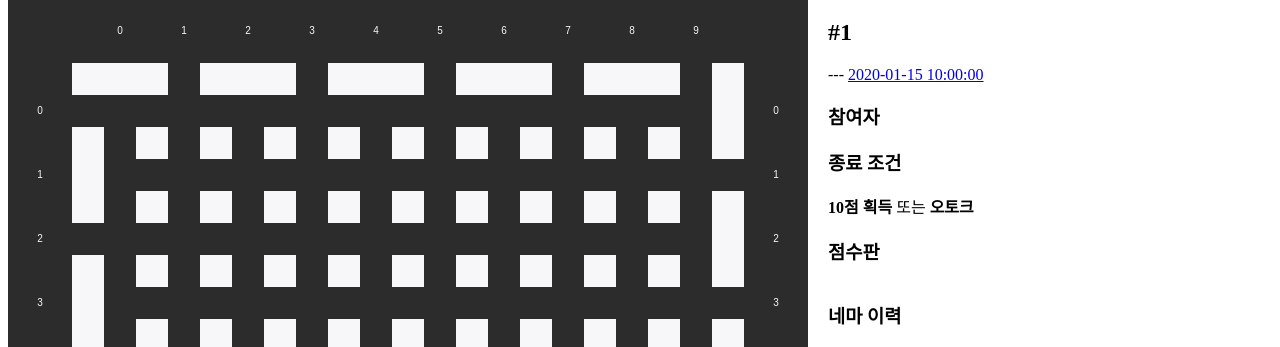
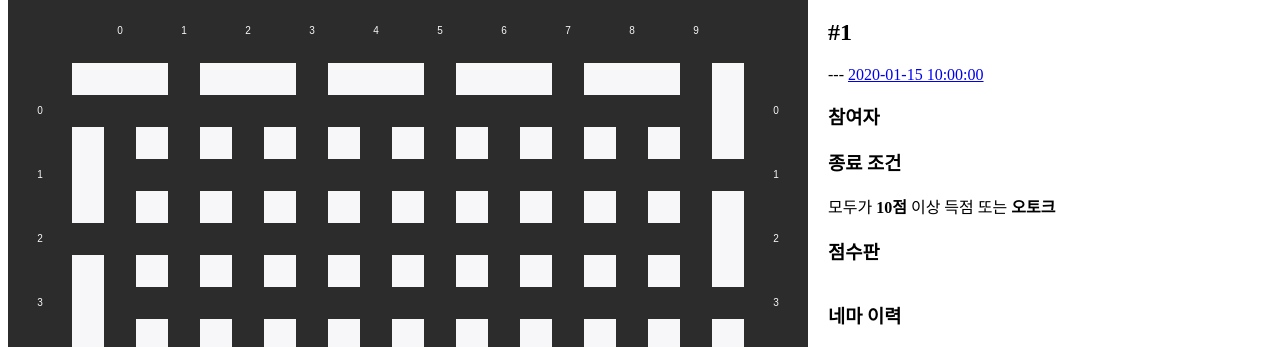
Before and after one commit to junhg0211/liskadia, a Flask app: template templates/game.html in a window 1280 px wide. Shown: the part 92-439 px from the top of the page. Run offline with Flask 2, Linux system fonts and the light colour scheme; the template is opened without the code that fills it: most values are stand-ins (such as "Sample title", 1, 10 or a date in 2020); data that the repository does not hold is empty; parts of the project's set-up code (start-up, migrations or seed data) failed here and were passed over.

Commit message:
종료 조건 텍스트 수정

```diff
--- a/templates/game.html
+++ b/templates/game.html
@@ -26,7 +26,7 @@
             <ol id="participants">
             </ol>
             <h3>종료 조건</h3>
-            <p><strong>{{ game.max_score }}점 획득</strong> 또는 <strong>오토크</strong></p>
+            <p>모두가 <strong>{{ game.max_score }}점</strong> 이상 득점 또는 <strong>오토크</strong></p>
             <h3>점수판</h3>
             <div id="scoreboard"></div>
             <h3>네마 이력</h3>
```
